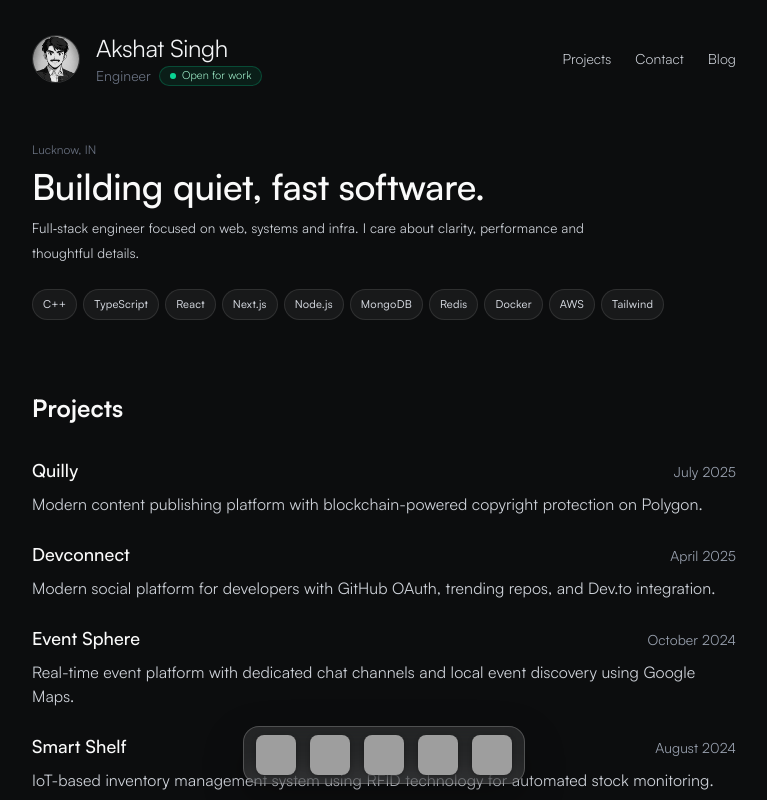
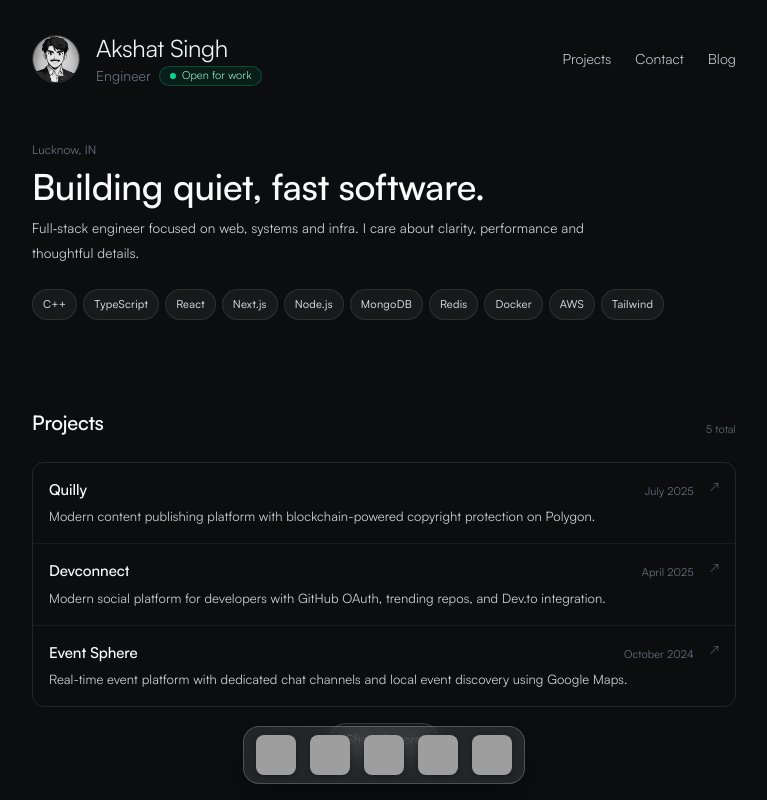
Before and after one commit to abhi-yo/portfolio-v3, a Next.js app: page / in a window 1280 px wide. Shown: the top 800 px of the page, without its empty margins (256-1023 px from the left). Built offline with nearby package versions, Linux system fonts and the light colour scheme; grey boxes are pictures that could not be loaded.

Commit message:
feat(projects): collapsible list with Show more and lighter visuals

```diff
--- a/app/components/Projects.tsx
+++ b/app/components/Projects.tsx
@@ -1,4 +1,6 @@
 "use client";
+
+import { useMemo, useState } from "react";
 
 const projects = [
   {
@@ -39,28 +41,73 @@ const projects = [
 ];
 
 const Projects = () => {
+  const [isExpanded, setIsExpanded] = useState(false);
+  const visibleCount = 3; // number of projects to show by default
+
+  const { visibleProjects, hiddenCount } = useMemo(() => {
+    const list = isExpanded ? projects : projects.slice(0, visibleCount);
+    return {
+      visibleProjects: list,
+      hiddenCount: Math.max(projects.length - visibleCount, 0),
+    };
+  }, [isExpanded]);
+
   return (
-		<section id="projects" className="py-8">
-			<h2 className="text-2xl font-bold text-white mb-8">Projects</h2>
-			<div className="space-y-6">
-				{projects.map((project) => (
+    <section id="projects" className="py-12">
+      <div className="flex items-end justify-between mb-6">
+        <h2 className="text-[20px] font-[550] text-white tracking-[-0.01em]">
+          Projects
+        </h2>
+        <span className="text-[11px] text-gray-500">
+          {projects.length} total
+        </span>
+      </div>
+
+      <div className="relative">
+        <ul className="list-none divide-y divide-white/[0.06] rounded-xl border border-white/10 overflow-hidden">
+          {visibleProjects.map((project) => (
+            <li key={project.name} className="group">
               <a
-						key={project.name}
                 href={project.href}
-						className="block group"
                 target="_blank"
                 rel="noopener noreferrer"
+                className="flex items-start gap-4 p-4 hover:bg-white/[0.03] transition-colors"
               >
-						<div className="flex justify-between items-baseline">
-							<span className="group-hover:text-cyan-400 transition-colors">
-								<h3 className="text-lg font-medium text-white">{project.name}</h3>
+                <div className="flex-1 min-w-0">
+                  <div className="flex items-baseline justify-between gap-4">
+                    <h3 className="truncate text-white text-[15px] font-[520] tracking-[-0.005em] group-hover:text-cyan-300">
+                      {project.name}
+                    </h3>
+                    <p className="shrink-0 text-[11px] text-gray-500">
+                      {project.year}
+                    </p>
+                  </div>
+                  <p className="mt-1 text-[13px] leading-[1.7] text-gray-300 line-clamp-2 group-hover:text-gray-200">
+                    {project.description}
+                  </p>
+                </div>
+                <span className="ml-auto text-[11px] text-gray-500 group-hover:text-cyan-300">
+                  ↗
                 </span>
-							<p className="text-sm text-gray-400">{project.year}</p>
+              </a>
+            </li>
+          ))}
+        </ul>
+
+        {/* Gradient removed to avoid perceived empty space */}
       </div>
-						<p className="mt-2 text-base text-gray-300">{project.description}</p>
-					</a>
-				))}
+
+      {hiddenCount > 0 && (
+        <div className="mt-4 flex justify-center">
+          <button
+            onClick={() => setIsExpanded((v) => !v)}
+            aria-expanded={isExpanded}
+            className="inline-flex items-center gap-2 rounded-full border border-white/15 bg-white/5 px-4 py-1.5 text-[13px] text-white hover:bg-white/10 hover:border-white/25 active:bg-white/15 focus:outline-none focus-visible:ring-1 focus-visible:ring-cyan-400/60 transition-colors"
+          >
+            {isExpanded ? "Show less" : `Show ${hiddenCount} more`}
+          </button>
         </div>
+      )}
     </section>
   );
 };
```
Lines whose indentation alone changed are shown as unchanged.
